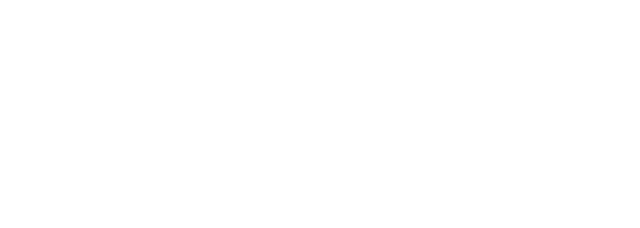
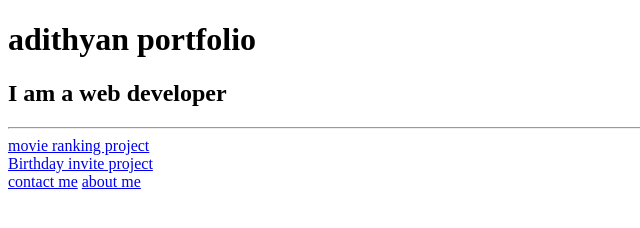
Before and after one commit to adithyan-css/html-project, a plain HTML site: page index.html in a window 1280 px wide. Shown: the whole page, without its empty margins (0-640 px from the left). Drawn offline with Linux system fonts and the light colour scheme.

Commit message:
Add files via upload

```diff
--- a/index.html
+++ b/index.html
@@ -1,15 +1,16 @@
-<!-- TODO 1: Create the HTML Boilerplate -->
-
-<!-- TODO 2: Add Your previous projects' HTML into the public folder -->
-
-<!-- TODO 3: Take screenshots of your project previews and add the images to the images folder -->
-
-<!-- TODO 4: Add titles/subtitles etc. -->
-
-<!-- TODO 5: Add a link to the project pages -->
-
-<!-- TODO 6: Add images to show the project previews
-HINT for TODO 6: You can use the height attribute set to 200 to make the image smaller:
-https://developer.mozilla.org/en-US/docs/Web/HTML/Element/img#attr-height -->
-
-<!-- TODO 7: Add the Contact Me and About Me page links -->
+<!DOCTYPE html>
+<html>
+    <head>
+        <meta charset="UTS-8">
+        <title>My portfolio</title>
+    </head>
+    <body>
+        <h1>adithyan portfolio</h1>
+        <h2>I am a web developer</h2>
+        <hr />
+        <a href="./public/movie-ranking.html">movie ranking project</a><br/>
+        <a href="./public/birthday-invite.html">Birthday invite project</a><br />
+        <a href="./public/contact.html">contact me</a>
+        <a href="./public/about.html">about me</a>
+    </body>
+</html>
```
